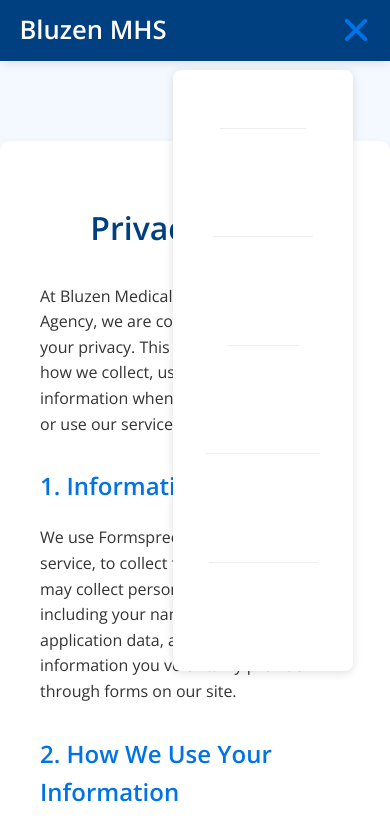
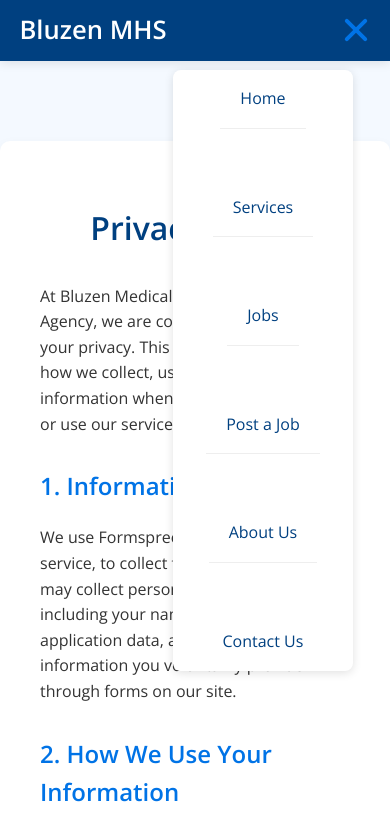
Before and after one commit to star11293/Final-mobile, a plain HTML site: page privacy_policy.html in a window 390 px wide. Both pictures are taken after a click on the element 355 px from the left and 30 px from the top of the page. Shown: the top 828 px of the page. Drawn offline with nearby package versions, Linux system fonts and the light colour scheme.

Commit message:
Update privacy_policy.html

```diff
--- a/privacy_policy.html
+++ b/privacy_policy.html
@@ -79,6 +79,12 @@
     border-bottom: none;
   }
 }
+    /* Mobile screen nav styling */
+@media (max-width: 768px) {
+  .nav-menu a {
+    color: #004080 !important; /* Change text color to blue */
+  }
+
     nav {
       background-color: #004080;
       box-shadow: 0 2px 10px rgba(0,0,0,0.1);
```
